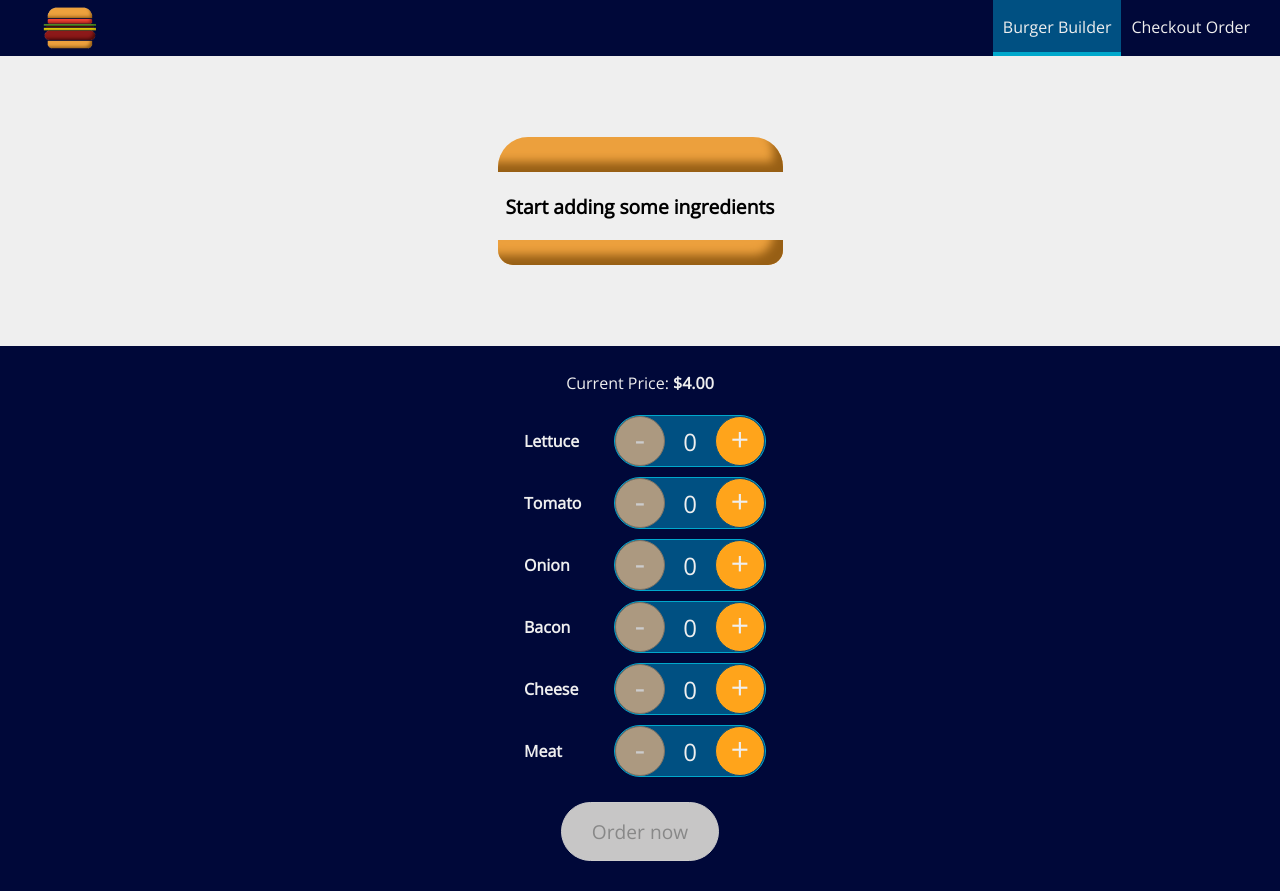
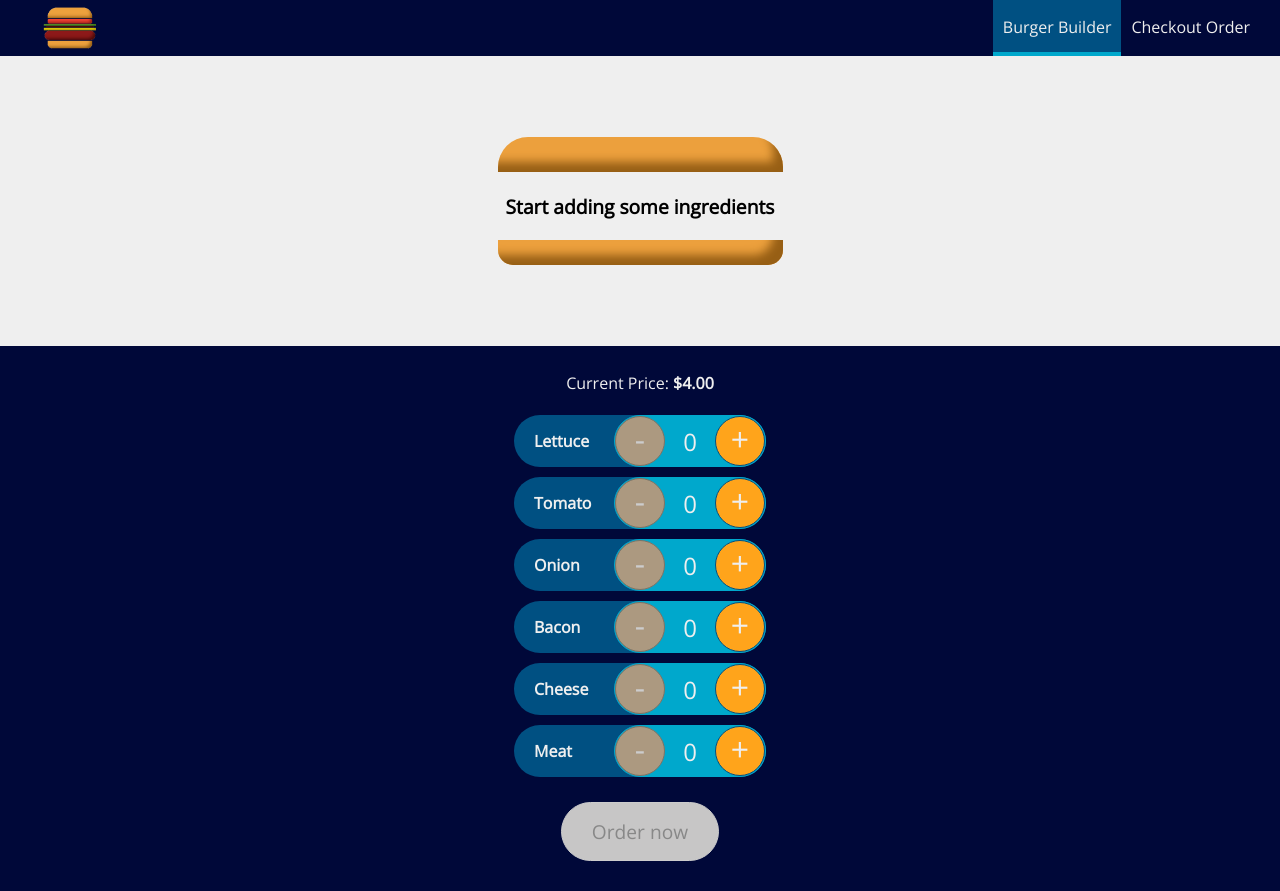
Before and after one commit to rodsilver83/reactOne, a React (Create React App) app in the folder burger-builder/: page / in a window 1280 px wide. Built offline with nearby package versions, Linux system fonts and the light colour scheme.

Commit message:
update browserlist config

```diff
--- a/burger-builder/src/Components/Burger/BuildControls/BuildControl/BuildControl.module.css
+++ b/burger-builder/src/Components/Burger/BuildControls/BuildControl/BuildControl.module.css
@@ -3,6 +3,9 @@
   justify-content: space-between;
   align-items: center;
   margin: 5px 0;
+  background-color: var(--secondary-color);
+  border-radius: 30px;
+  padding: 0 0 0 20px;
 }
 
 .BuildControl button {
@@ -14,7 +17,6 @@
   height: 50px;
   border: 1px solid var(--secondary-color);
   cursor: pointer;
-  outline: none;
   border-radius: 25px;
   display: flex;
   flex-direction: column;
@@ -35,9 +37,9 @@
 }
 
 .Label {
-  padding: 10px;
   font-weight: bold;
   width: 80px;
+  color: var(--text-color)
 }
 
 .BuildControl .Less {
@@ -73,5 +75,5 @@
   align-items: center;
   border: 1px solid var(--light-color);
   border-radius: 30px;
-  background-color: var(--secondary-color);
+  background-color: var(--light-color);
 }
```
Also changed, not shown: burger-builder/package.json (+4 -3 lines).
